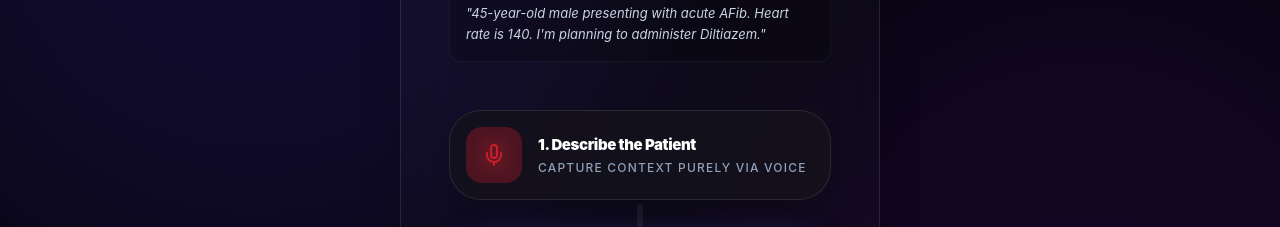
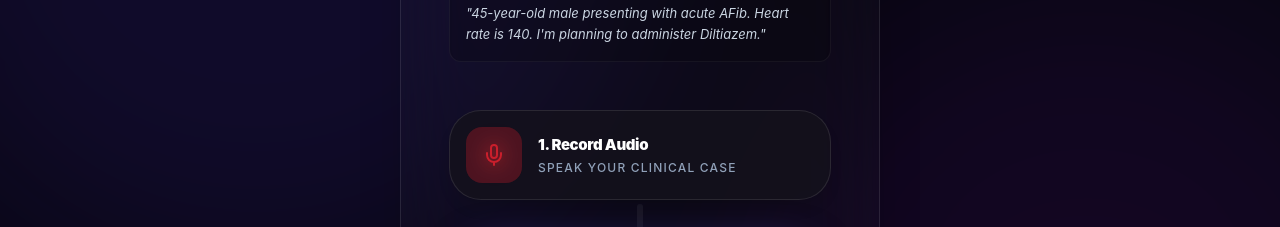
Before and after one commit to Collective-Social/brain.heykudu.com, a Next.js app: page / in a window 1280 px wide. Shown: the part 840-1067 px from the top of the page. Built offline with nearby package versions, Linux system fonts and the light colour scheme.

Commit message:
UI Updates: Simplify Step 1 text

```diff
--- a/src/components/AudioRecorder.tsx
+++ b/src/components/AudioRecorder.tsx
@@ -208,8 +208,8 @@ export default function AudioRecorder() {
                  <Mic className="w-6 h-6 relative z-10 drop-shadow-[0_0_10px_rgba(255,50,50,0.8)]" />
                </div>
                <div className="text-left flex-1 relative z-10">
-                 <h3 className="font-black text-white text-[15px] tracking-tight">1. Describe the Patient</h3>
-                 <p className="text-[12px] text-slate-400 font-medium leading-snug mt-1 uppercase tracking-widest">Capture context purely via voice</p>
+                 <h3 className="font-black text-white text-[15px] tracking-tight">1. Record Audio</h3>
+                 <p className="text-[12px] text-slate-400 font-medium leading-snug mt-1 uppercase tracking-widest">Speak your clinical case</p>
                </div>
              </div>
 
```
